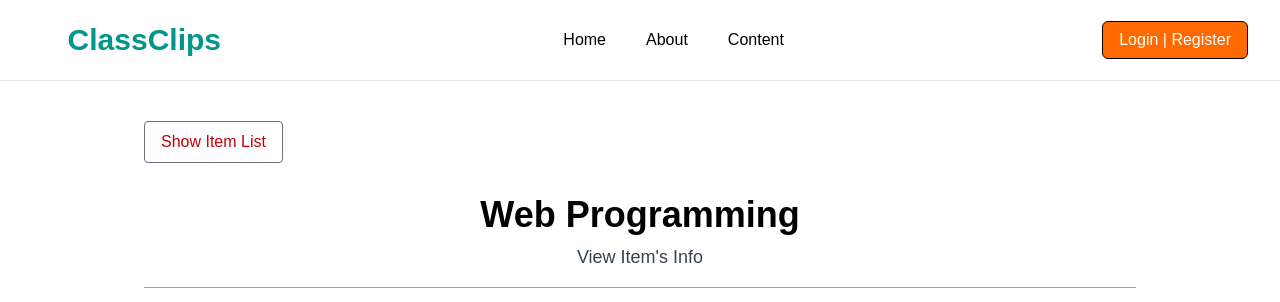
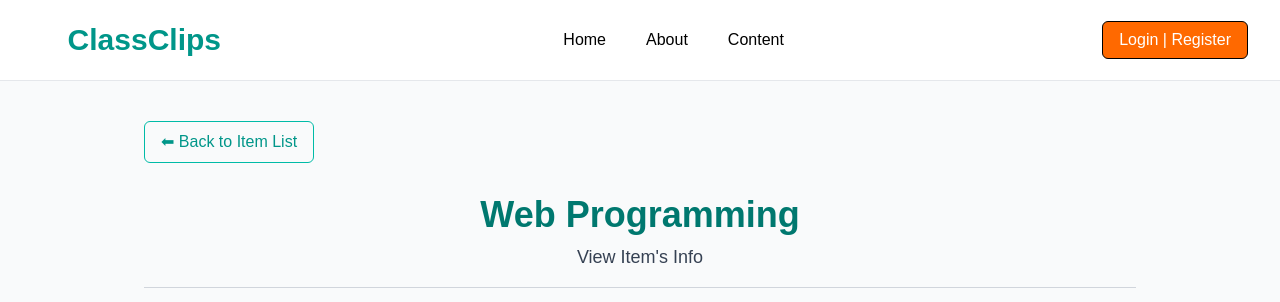
Before and after one commit to evannguyen72/Debugging_Duck, a Next.js app in the folder debug_ducks/: page /show-item/1 in a window 1280 px wide. Shown: the top 302 px of the page. Built offline with nearby package versions, Linux system fonts and the light colour scheme; no server answers; the database is empty.

Commit message:
Updated tailwind that shows itemdetails

```diff
--- a/debug_ducks/src/app/show-item/[id]/page.tsx
+++ b/debug_ducks/src/app/show-item/[id]/page.tsx
@@ -50,60 +50,64 @@ export default function ShowItemDetails() {
   };
 
   return (
-
-    <div className="bg-white min-h-screen text-black py-10">
+    <div className="bg-gray-50 min-h-screen text-black py-10">
       <div className="max-w-5xl mx-auto px-4">
+        {/* Back Button */}
         <div className="mb-8">
           <Link
             href="/show-items"
-            className="inline-block px-4 py-2 border border-gray-500 text-red-700 hover:bg-red-800 hover:text-white transition rounded"
+            className="inline-block px-4 py-2 border border-teal-500 text-teal-600 hover:bg-teal-600 hover:text-white transition rounded-md"
           >
-            Show Item List
+            ⬅ Back to Item List
           </Link>
         </div>
 
+        {/* Header */}
         <div className="text-center mb-6">
-          <h1 className="text-4xl font-bold mb-2"> Web Programming</h1>
+          <h1 className="text-4xl font-bold text-teal-700 mb-2">Web Programming</h1>
           <p className="text-lg text-gray-700">View Item's Info</p>
-          <hr className="my-4 border-gray-400" />
+          <hr className="my-4 border-gray-300" />
         </div>
+
+        {/* Item Display */}
         {item && (
-         <Card className="max-w-3xl mx-auto">
-         <div className="w-full h-72 relative">
+          <Card className="max-w-3xl mx-auto p-6 bg-white rounded-xl shadow-md">
+            {/* Image */}
+            <div className="w-full h-72 relative rounded-lg overflow-hidden">
               <Image
                 src={item.url}
                 alt={item.title}
                 fill
-             className="object-cover rounded-md"
+                className="object-cover"
               />
             </div>
 
-         <div className="mt-4 space-y-2">
-           <h2 className="text-xl font-semibold">{item.title}</h2>
-           <p className="text-gray-600">{item.description}</p>
-           <p className="text-gray-600">👍 {item.likeCount} Likes</p>
+            {/* Item Info */}
+            <div className="mt-6 space-y-2 text-center">
+              <h2 className="text-2xl font-semibold text-teal-700">{item.title}</h2>
+              <p className="text-gray-700">{item.description}</p>
+              {/*<p className="text-gray-500">👍 {item.likeCount} Likes</p> ---------------------------------------------------- add this back later when we have likeCounter*/}
             </div>
 
-         <div className="grid grid-cols-1 md:grid-cols-2 gap-4 mt-6">
+            {/* Action Buttons */}
+            <div className="grid grid-cols-1 md:grid-cols-2 gap-4 mt-8">
               <button
                 type="button"
                 onClick={onDeleteClick}
-             className="w-full px-6 py-2 border border-gray-500 text-red-700 hover:bg-red-700 hover:text-white transition rounded"
+                className="w-full px-6 py-2 border border-red-500 text-red-600 hover:bg-red-600 hover:text-white transition rounded-md"
               >
                 Delete Item
               </button>
 
               <Link
                 href={`/update-item/${id}`}
-             className="w-full px-6 py-2 border border-gray-500 text-red-700 hover:bg-red-700 hover:text-white transition rounded text-center"
+                className="w-full px-6 py-2 border border-teal-500 text-teal-600 hover:bg-teal-600 hover:text-white transition rounded-md text-center"
               >
                 Edit Item
               </Link>
             </div>
           </Card>
-
         )}
-
       </div>
     </div>
   );
```
Lines whose indentation alone changed are shown as unchanged.
